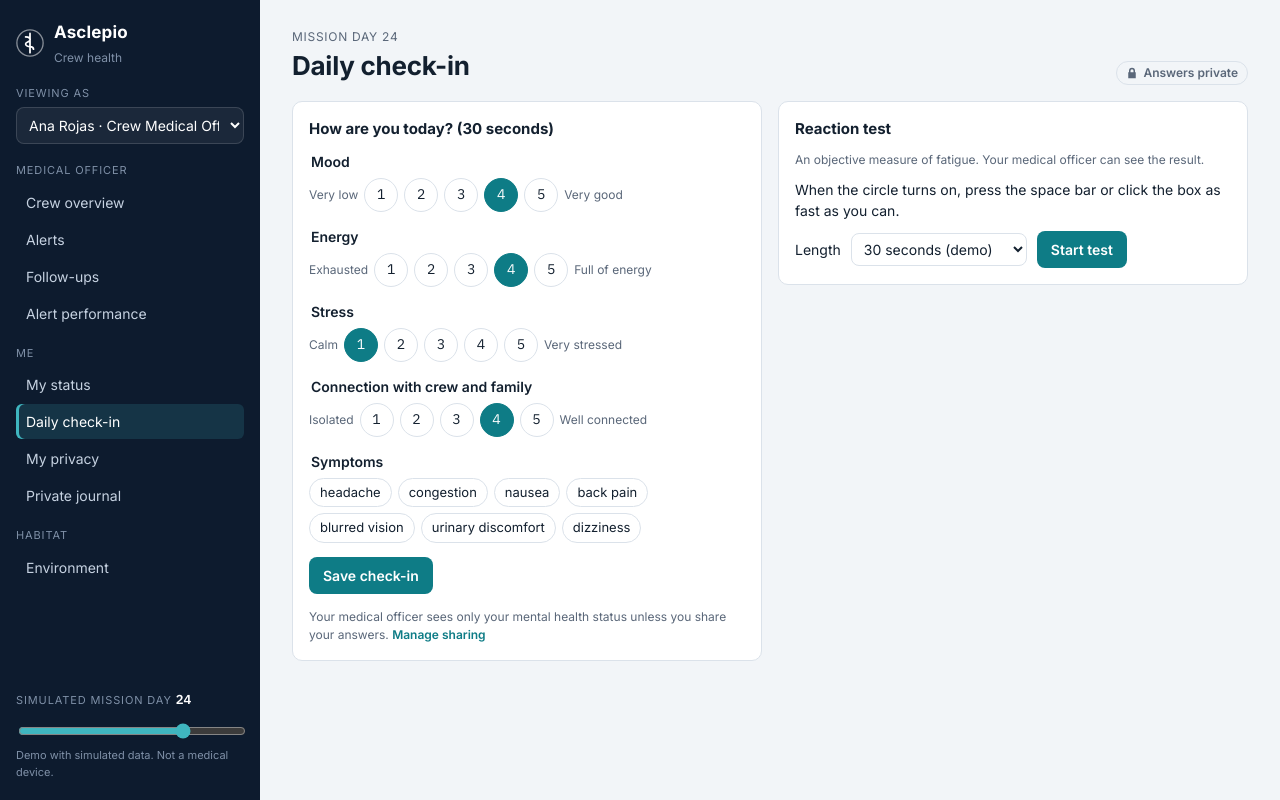
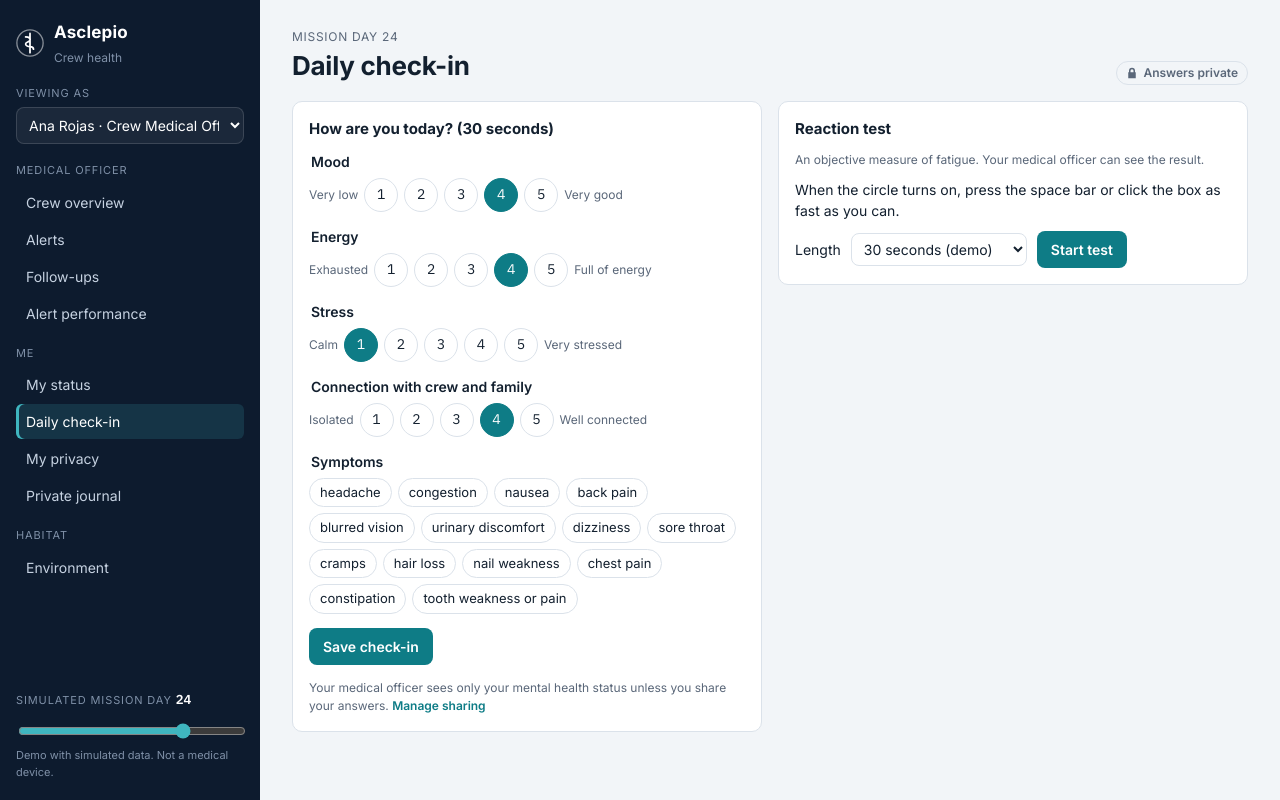
Before and after one commit to KrisAriasH/NasaSpaceChallenge2026, a React (Vite) app: page / in a window 1280 px wide. Both pictures are taken after a click on the button "Daily check-in". Built offline with nearby package versions, Linux system fonts and the light colour scheme.

Commit message:
more symptoms

```diff
--- a/src/screens/CheckInPage.tsx
+++ b/src/screens/CheckInPage.tsx
@@ -4,7 +4,22 @@ import { useStore } from '../store';
 import { ReactionTest } from '../components/ReactionTest';
 import { PageHeader, Panel, Private } from '../components/ui';
 
-const SYMPTOMS = ['headache', 'congestion', 'nausea', 'back pain', 'blurred vision', 'urinary discomfort', 'dizziness'];
+const SYMPTOMS = [
+  'headache',
+  'congestion',
+  'nausea',
+  'back pain',
+  'blurred vision',
+  'urinary discomfort',
+  'dizziness',
+  'sore throat',
+  'cramps',
+  'hair loss',
+  'nail weakness',
+  'chest pain',
+  'constipation',
+  'tooth weakness or pain',
+];
 
 const SCALES: { key: keyof Omit<CheckIn, 'symptoms'>; label: string; low: string; high: string }[] = [
   { key: 'mood', label: 'Mood', low: 'Very low', high: 'Very good' },
```
